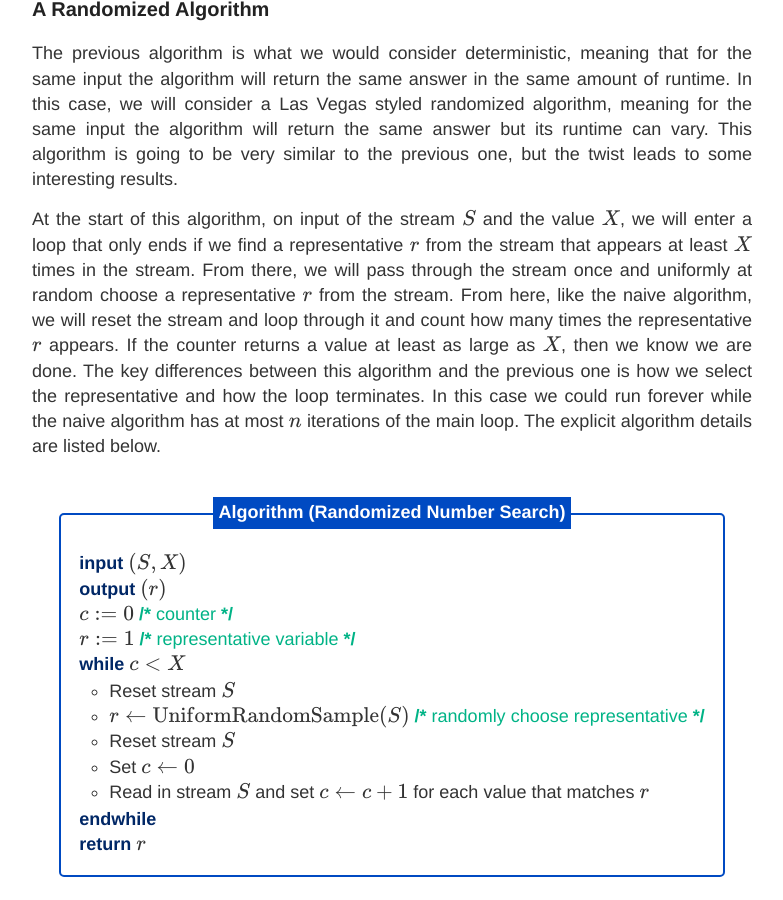
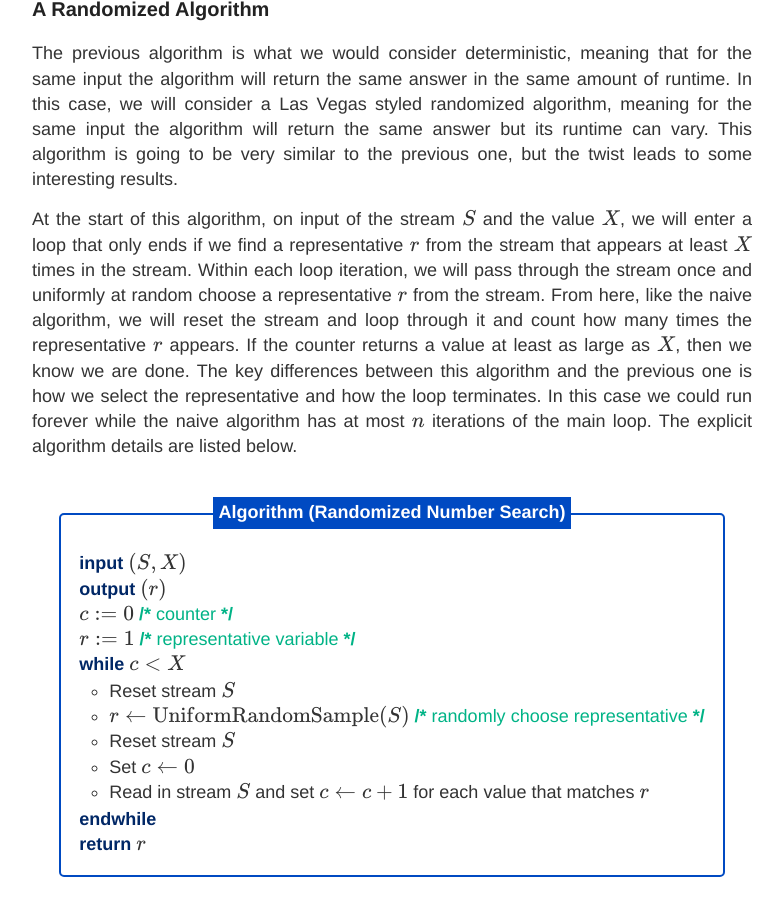
Before and after one commit to choward1491/choward1491.github.io, a Jekyll site: the page built from _posts/2020-7-25-Searching-Streams-for-the-Unknown.md, in a window 1280 px wide and 900 px high, scrolled down 3234 px. Shown: the whole window, without its empty margins (248-1031 px from the left). Built offline with Jekyll 4.4.1, drawn with Linux system fonts in a browser that asks for light colours; nearby versions of some CDN libraries; comment, search, counter and statistics services are not loaded.

Commit message:
push some changes.. streaming post

```diff
--- a/_posts/2020-7-25-Searching-Streams-for-the-Unknown.md
+++ b/_posts/2020-7-25-Searching-Streams-for-the-Unknown.md
@@ -96,7 +96,7 @@ Clearly this function has two regimes, one where the function is monotonically i
 ### A Randomized Algorithm
 The previous algorithm is what we would consider deterministic, meaning that for the same input the algorithm will return the same answer in the same amount of runtime. In this case, we will consider a Las Vegas styled randomized algorithm, meaning for the same input the algorithm will return the same answer but its runtime can vary. This algorithm is going to be very similar to the previous one, but the twist leads to some interesting results.
 
-At the start of this algorithm, on input of the stream $S$ and the value $X$, we will enter a loop that only ends if we find a representative $r$ from the stream that appears at least $X$ times in the stream. From there, we will pass through the stream once and uniformly at random choose a representative $r$ from the stream. From here, like the naive algorithm, we will reset the stream and loop through it and count how many times the representative $r$ appears. If the counter returns a value at least as large as $X$, then we know we are done. The key differences between this algorithm and the previous one is how we select the representative and how the loop terminates. In this case we could run forever while the naive algorithm has at most $n$ iterations of the main loop. The explicit algorithm details are listed below.
+At the start of this algorithm, on input of the stream $S$ and the value $X$, we will enter a loop that only ends if we find a representative $r$ from the stream that appears at least $X$ times in the stream. Within each loop iteration, we will pass through the stream once and uniformly at random choose a representative $r$ from the stream. From here, like the naive algorithm, we will reset the stream and loop through it and count how many times the representative $r$ appears. If the counter returns a value at least as large as $X$, then we know we are done. The key differences between this algorithm and the previous one is how we select the representative and how the loop terminates. In this case we could run forever while the naive algorithm has at most $n$ iterations of the main loop. The explicit algorithm details are listed below.
 
 <div class="algorithm">
     <div class="algorithm_name" text="Randomized Number Search"></div>
```
